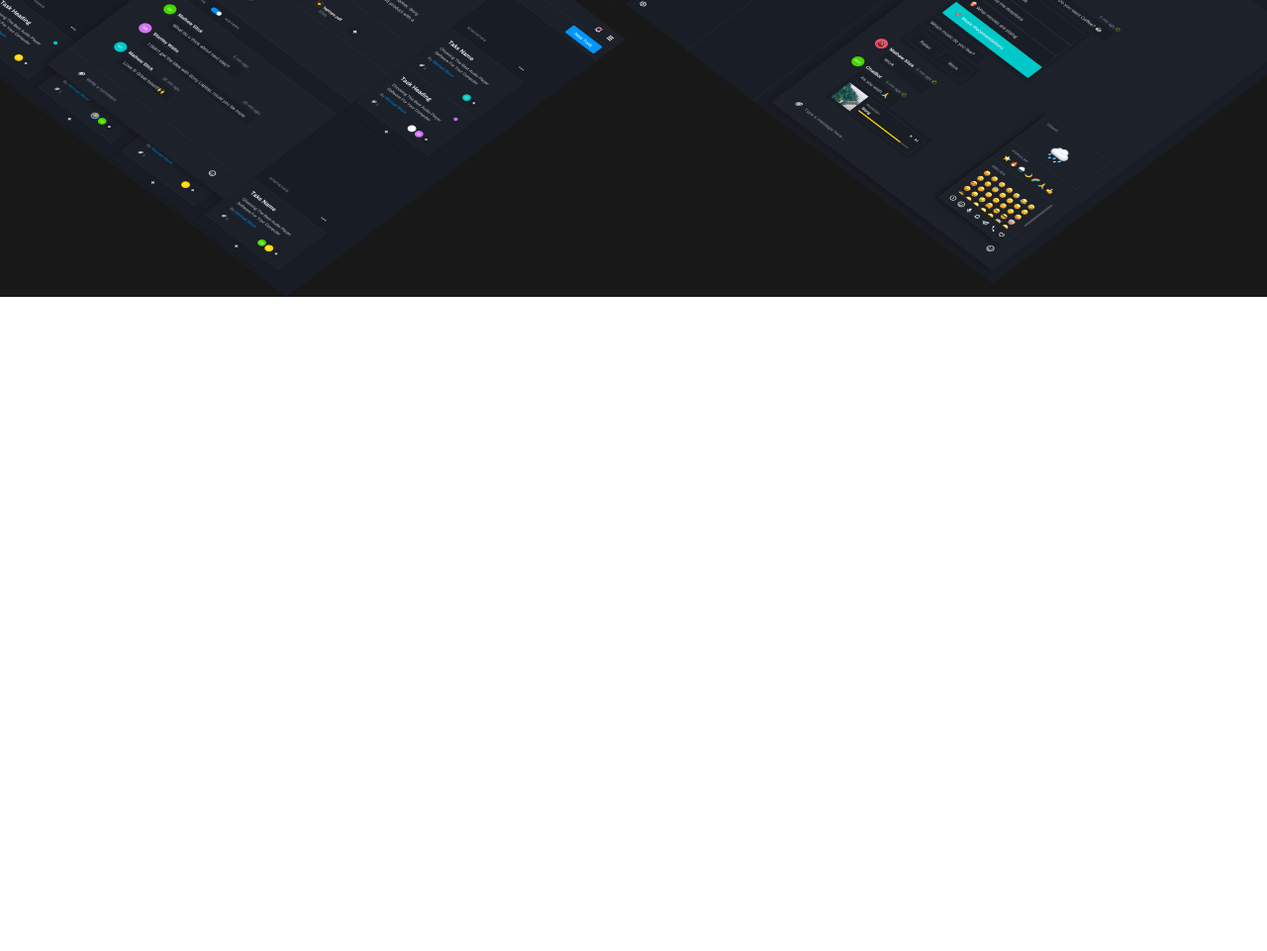
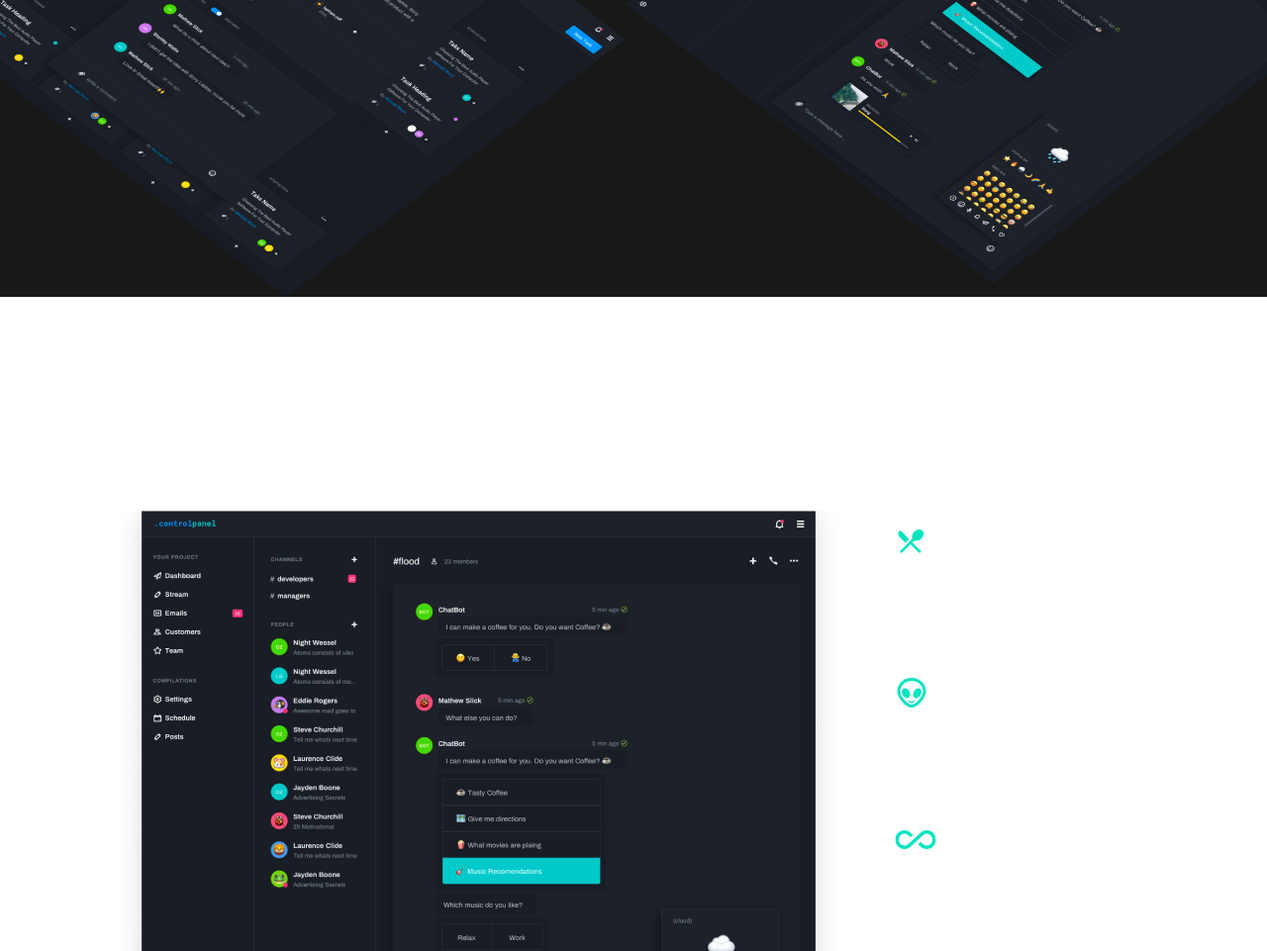
Before and after one commit to AlexSuslin9021/html-css, a plain HTML site: page index.html in a window 1280 px wide. Shown: the part 1259-2220 px from the top of the page at 99% size. Before the commit the page ends 1559 px from the top, so only its background shows below. Drawn offline with Linux system fonts and the light colour scheme; files that its build step writes are made by us from their sources; files whose address does not match are found by name.

Commit message:
added html main

```diff
--- a/index.html
+++ b/index.html
@@ -5,7 +5,7 @@
     <link rel="stylesheet" href="./style/fonts.css" />
     <link rel="stylesheet" href="./style/header.css" />
     <link rel="stylesheet" href="./style/button.css" />
-
+    <link rel="stylesheet" href="./style/main.css" />
     <title>CSS9</title>
   </head>
   <body>
@@ -38,5 +38,55 @@
         <img src="./image/screens.png" alt="#" />
       </section>
     </header>
+    <main>
+      <section class="main">
+        <h1 class="main_title">FEATURES</h1>
+        <h5 class="main_subtitle">
+          Most calendars are designed for teams. Slate is designed for
+          freelancers who want a simple way to plan their schedule.
+        </h5>
+        <div class="main_image">
+          <img src="./image/Future.png" alt="#" />
+          <ul>
+            <li>
+              <div class="main_ul_title">
+                <img
+                  src="./image/futures/ic_round-restaurant-menu.svg"
+                  alt="#"
+                />
+
+                <div>A single source of truth</div>
+              </div>
+              <div class="main_ul_foother">
+                When you add work to your Slate calendar we automatically
+                calculate useful insights
+              </div>
+            </li>
+            <li>
+              <div class="main_ul_title">
+                <img src="./image/futures/mdi_alien-outline.svg" alt="#" />
+
+                <div>Intuitive interface</div>
+              </div>
+              <div class="main_ul_foother">
+                When you add work to your Slate calendar we automatically
+                calculate useful insights
+              </div>
+            </li>
+            <li>
+              <div class="main_ul_title">
+                <img src="./image/futures/mdi_all-inclusive.svg" alt="#" />
+
+                <div>Or with rules</div>
+              </div>
+              <div class="main_ul_foother">
+                When you add work to your Slate calendar we automatically
+                calculate useful insights
+              </div>
+            </li>
+          </ul>
+        </div>
+      </section>
+    </main>
   </body>
 </html>
--- /dev/null
+++ b/styles/main.css
@@ -0,0 +1,51 @@
+.main {
+  display: flex;
+  flex-direction: column;
+  align-items: center;
+}
+.main_title {
+  color: white;
+  font-size: 52px;
+  font-family: RobotoL, sans-serif;
+  text-align: center;
+  margin-bottom: 20px;
+}
+.main_subtitle {
+  margin-top: 10px;
+  margin-bottom: 10px;
+  color: white;
+  font-size: 20px;
+  font-family: RobotoL, sans-serif;
+  width: 40%;
+
+  text-align: center;
+}
+.main_image {
+  margin-top: 0px;
+  display: flex;
+  color: white;
+}
+.main_ul_title {
+  display: flex;
+  align-items: center;
+  font-size: 20px;
+  font-family: RobotoM, sans-serif;
+}
+
+.main_ul_foother {
+  font-size: 16px;
+  font-family: RobotoL, sans-serif;
+  width: 269px;
+}
+.main_image img {
+  margin-right: 13px;
+}
+
+.main ul {
+  list-style-type: none;
+  margin-top: -35px;
+  padding: 0;
+}
+.main ul li {
+  margin-top: 35px;
+}
```
Also changed, not shown: styles/button.css (renamed from image/styles/button.css), styles/fonts.css (renamed from image/styles/fonts.css), styles/header.css (renamed from image/styles/header.css).
